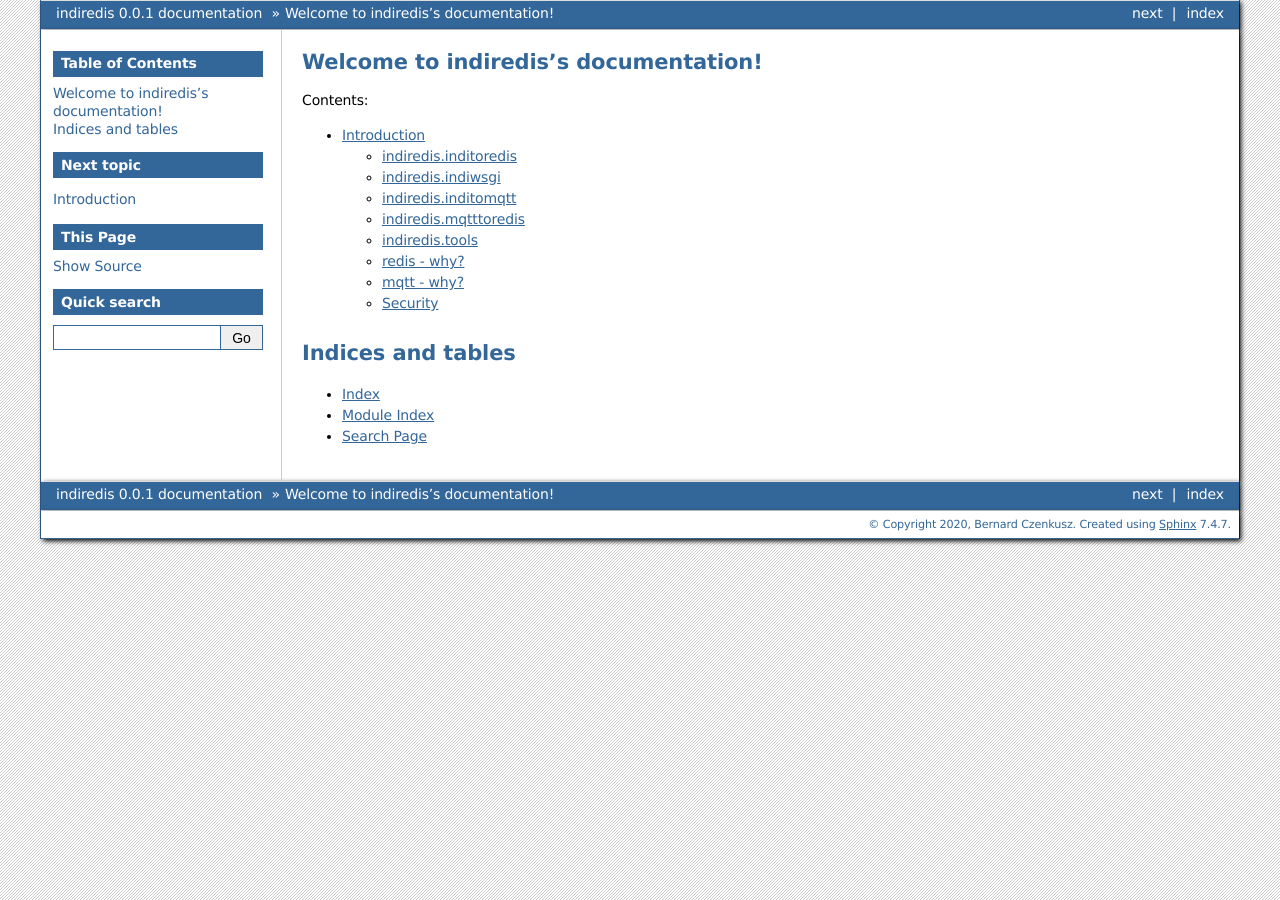
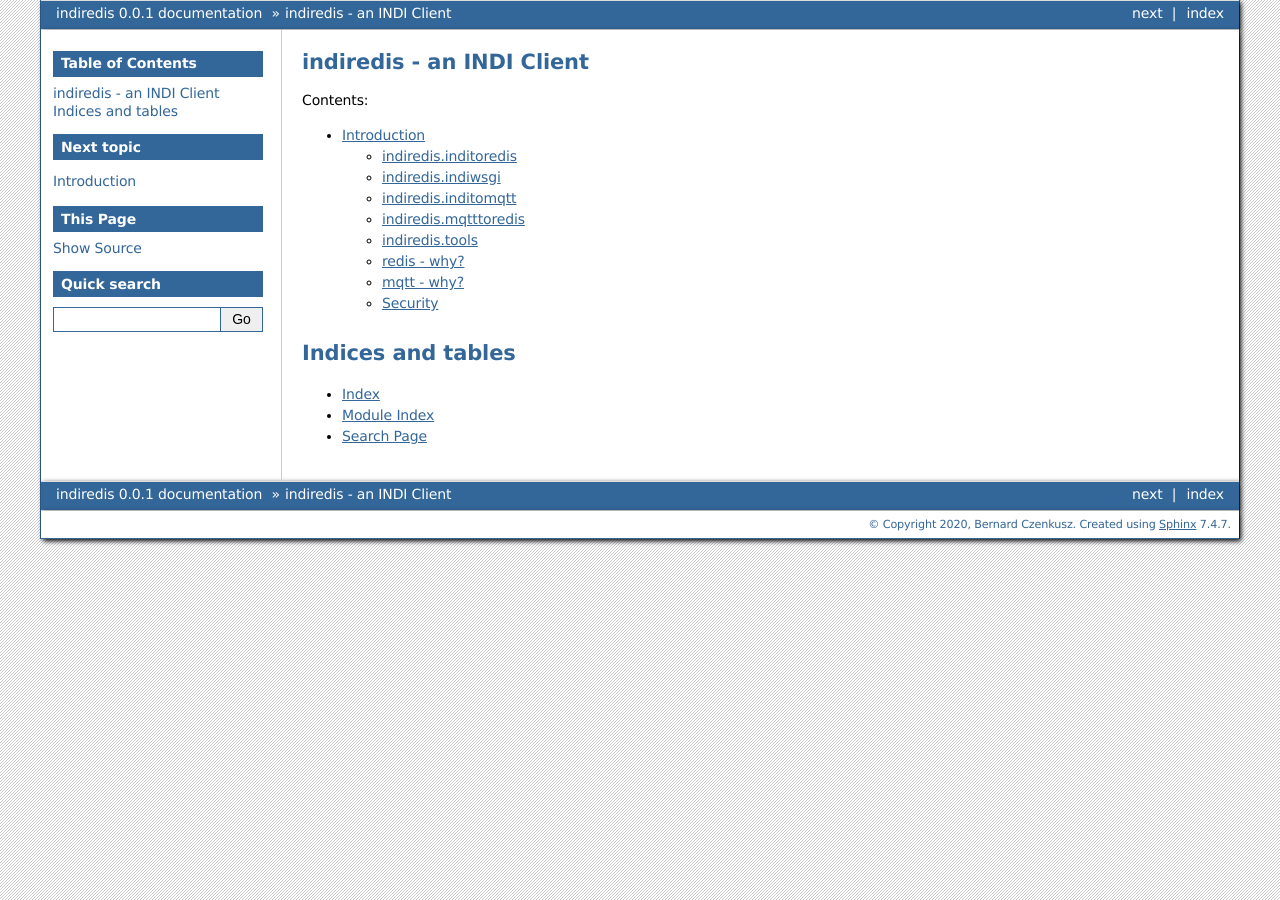
Before and after one commit to bernie-skipole/indi, a Sphinx documentation site: the page built from docs/source/index.rst, in a window 1280 px wide. Built offline with Sphinx 7.4.7, drawn with Linux system fonts in a browser that asks for light colours.

Commit message:
altered doc title

```diff
--- a/docs/source/index.rst
+++ b/docs/source/index.rst
@@ -3,8 +3,8 @@
    You can adapt this file completely to your liking, but it should at least
    contain the root `toctree` directive.
 
-Welcome to indiredis's documentation!
-=====================================
+indiredis - an INDI Client
+==========================
 
 .. toctree::
    :maxdepth: 2
```
